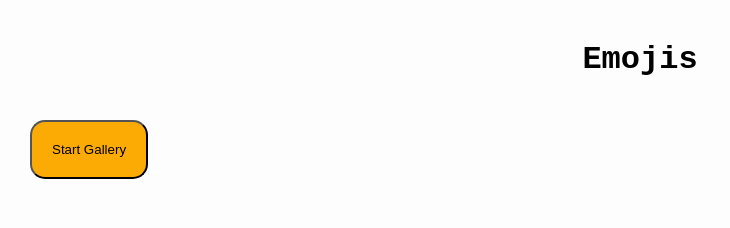
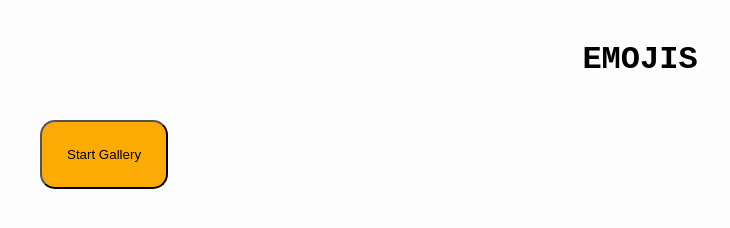
Before and after one commit to arev0007/mtm6302-emoji-arev0007, a plain HTML site: page index.html in a window 1280 px wide. Shown: the top 228 px of the page, without its empty margins (0-730 px from the left). Drawn offline with Linux system fonts and the light colour scheme.

Commit message:
Completes the assignment

```diff
--- a/css/style.css
+++ b/css/style.css
@@ -17,6 +17,7 @@ body{
     font-family: 'Courier New', Courier, monospace;
     padding:20px;
     text-align: center;
+    text-transform: uppercase;
 
 }
 
@@ -30,8 +31,10 @@ body{
 
 .button1{
     background-color: rgb(252, 170, 4);
-    padding:20px;
+    padding:25px;
+    margin-left: 10px;
     border-radius: 15px;
+
 }
 .button1:hover{
     background-color: rgb(232, 136, 10);
```
